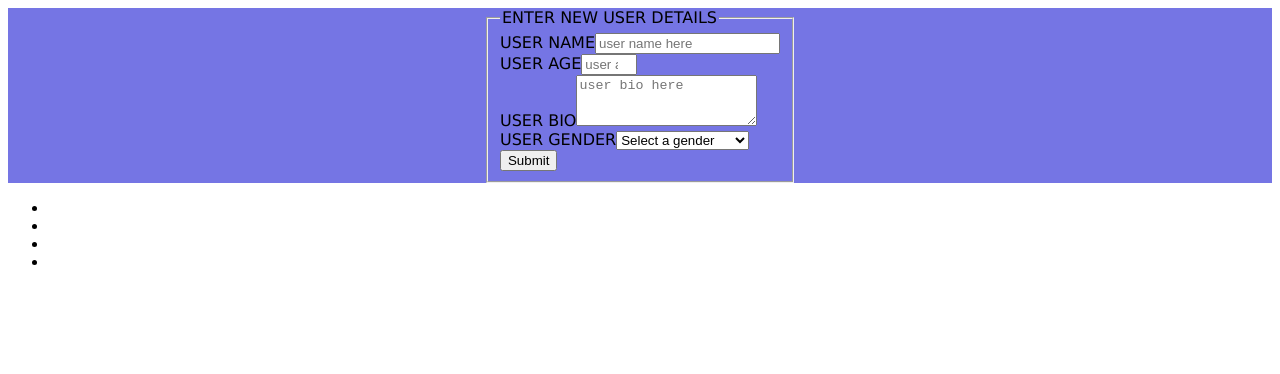
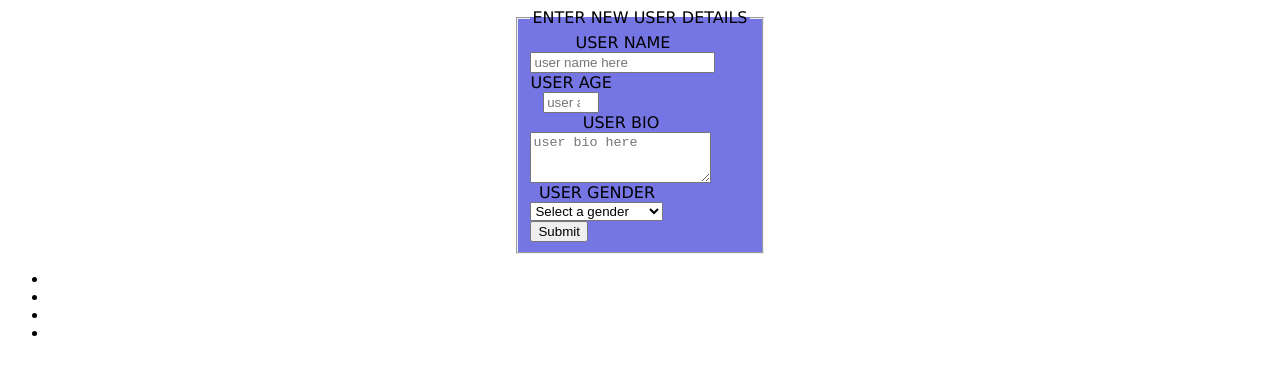
Before and after one commit to shahrukh0024/Posts, an Angular app: page / in a window 1280 px wide. Shown: the top 374 px of the page. Built offline with nearby package versions, Linux system fonts and the light colour scheme.

Commit message:
manipulate some CSS

```diff
--- a/src/app/app.component.css
+++ b/src/app/app.component.css
@@ -20,7 +20,22 @@
     flex-direction: column;
     align-items: center;
     justify-content: center;
-    background-color: rgb(117, 117, 228);
     text-transform: uppercase;
     font-family: 'Lucida Sans', 'Lucida Sans Regular', 'Lucida Grande', 'Lucida Sans Unicode', Geneva, Verdana, sans-serif;
 }
+
+.fieldset{
+    display: flex;
+    flex-direction: column;
+    align-items: flex-start;
+    justify-content: flex-start;
+    background-color: rgb(117, 117, 228);
+}
+
+.input-group{
+    display: flex;
+    flex-direction: column;
+    align-items: center;
+    justify-content: center;
+    column-gap: 2rem;
+}
```
